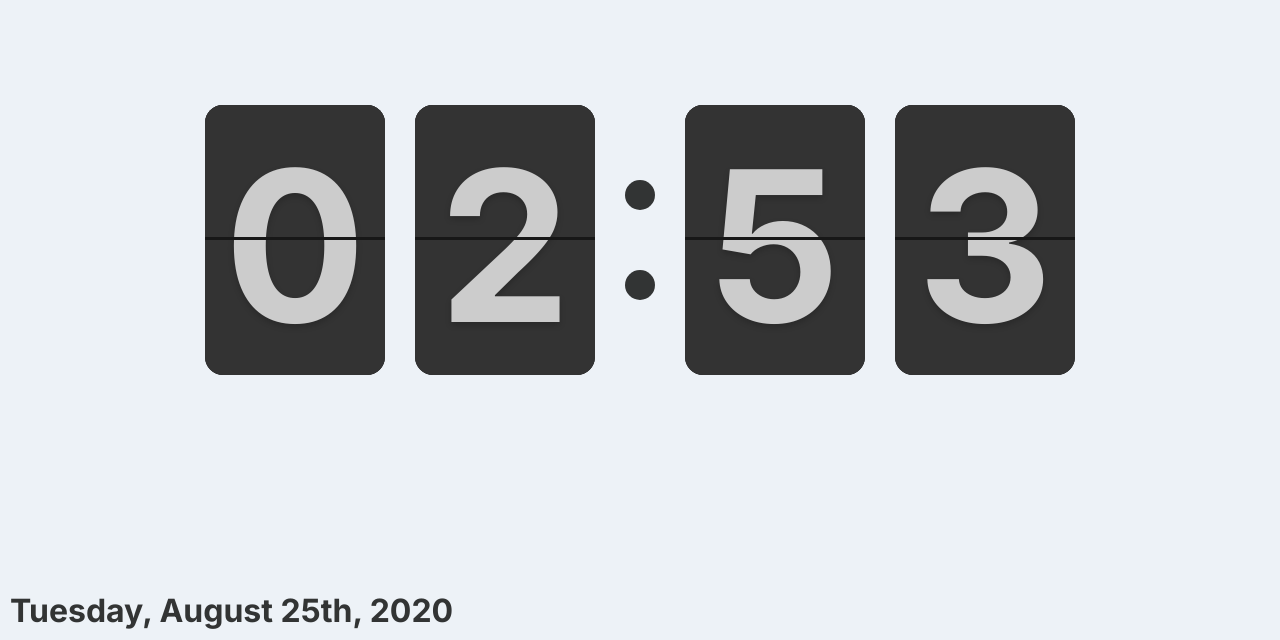
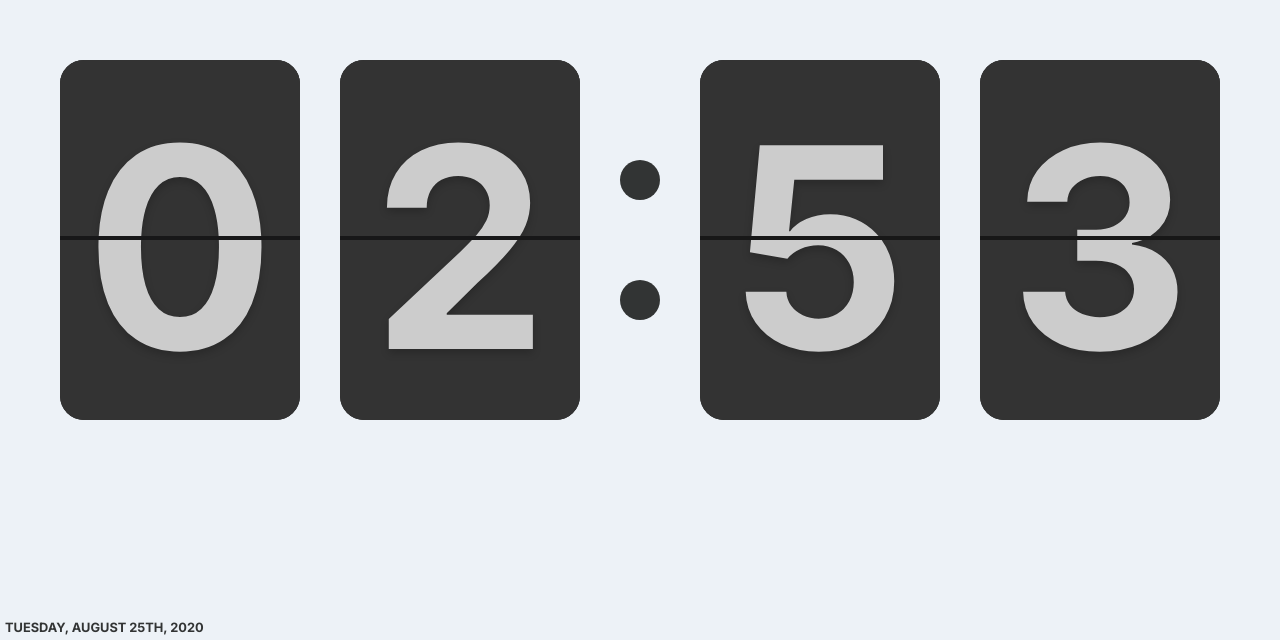
Before and after one commit to jrnxf/flip-time, a browser extension: page index.html in a window 1280 px wide. Shown: the part 160-800 px from the top of the page. Drawn offline with Linux system fonts and the light colour scheme.

Commit message:
media query updates

```diff
--- a/assets/css/styles.css
+++ b/assets/css/styles.css
@@ -17,30 +17,41 @@ body {
 
 #date {
   position: absolute;
-  bottom: 10px;
-  left: 10px;
-  font-size: 1.5em;
-  font-weight: 700;
+  bottom: 5px;
+  left: 5px;
+  font-size: 0.8em;
+  font-weight: 600;
   color: #323434;
+  text-transform: uppercase;
 }
 
-#clock-wrapper {
-  margin: 0.5em;
-  transform: scale(1);
-}
-
-@media (min-width: 770px) and (min-height: 350px) {
+@media (min-width: 610px) and (min-height: 200px) {
   #clock-wrapper {
     zoom: 2;
   }
 }
 
-@media (min-width: 1020px) and (min-height: 350px) {
+@media (min-width: 900px) and (min-height: 300px) {
   #clock-wrapper {
     zoom: 3;
   }
-  #date {
-    font-size: 2em;
+}
+
+@media (min-width: 1200px) and (min-height: 400px) {
+  #clock-wrapper {
+    zoom: 4;
+  }
+}
+
+@media (min-width: 1500px) and (min-height: 500px) {
+  #clock-wrapper {
+    zoom: 5;
+  }
+}
+
+@media (min-width: 1800px) and (min-height: 600px) {
+  #clock-wrapper {
+    zoom: 6;
   }
 }
 
```
